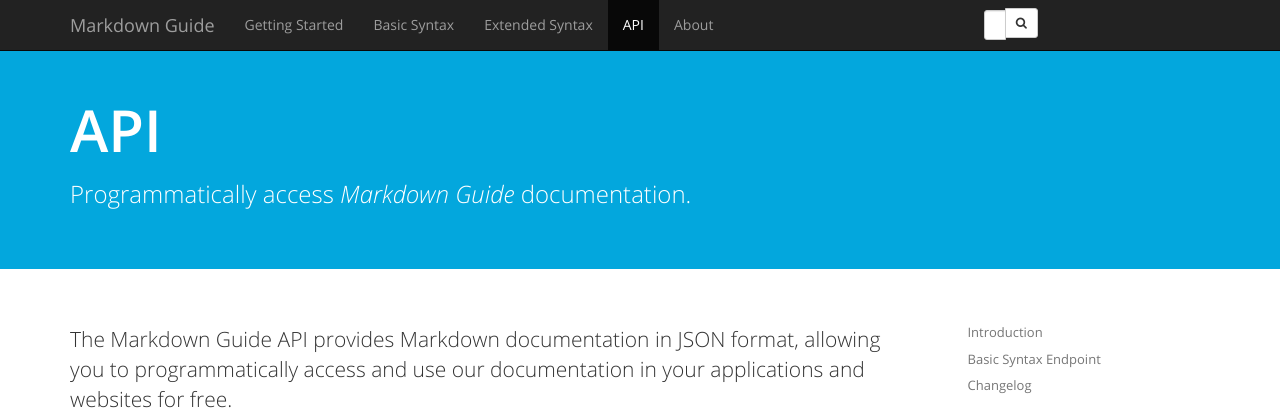
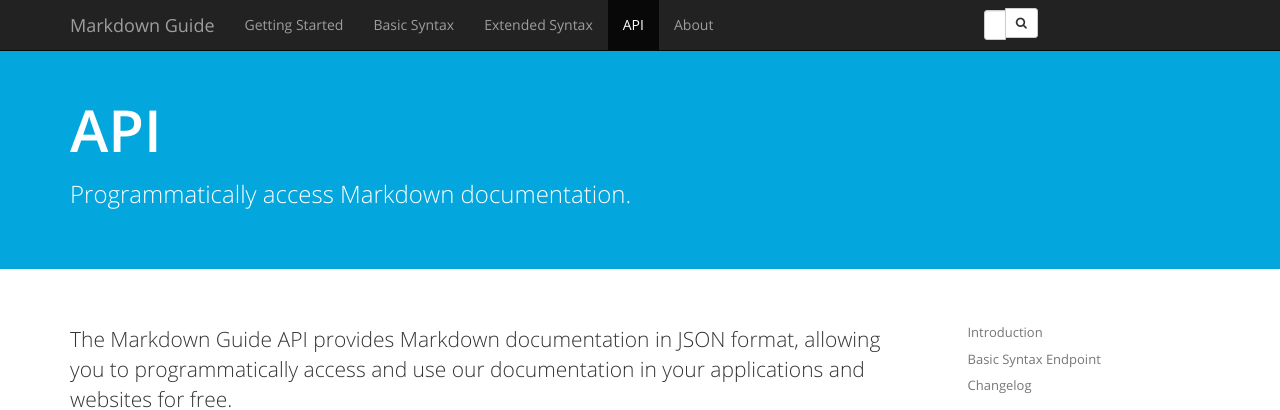
Before and after one commit to mattcone/markdown-guide, a Jekyll site: the page built from api/v1/index.md, in a window 1280 px wide and 900 px high. Shown: the top 410 px of the window. Built offline with Jekyll 4.4.1, drawn with Linux system fonts in a browser that asks for light colours; emoji names are drawn with the system emoji font; comment, search, counter and statistics services are not loaded; some of the changed lines change nothing that is shown.

Commit message:
Update meta titles and descriptions

```diff
--- a/_includes/head.html
+++ b/_includes/head.html
@@ -6,9 +6,9 @@
   <meta http-equiv="X-UA-Compatible" content="IE=edge">
   <meta name="viewport" content="width=device-width, initial-scale=1">
 
-  <title>Markdown Guide{% if page.title != 'Home' %} | {{ page.title }}{% endif %}</title>
+  <title>{% if page.title != 'Home' %}{{ page.title }} | {% endif %}Markdown Guide</title>
 
-  <meta name="description" content="A free and open-source reference guide that explains how to use Markdown.">
+  <meta name="description" content="{% if page.description %}{{ page.description }}{% else %} A free and open-source reference guide that explains how to use Markdown.{% endif %}">
   <meta content="Matt Cone and contributors" name=author>
   <meta name="keywords" content="Markdown, Markdown language, Markdown syntax, Markdown guide, Markdown cheatsheet, Markdown help, Markdown tutorial">
 
--- a/api/v1/index.md
+++ b/api/v1/index.md
@@ -1,7 +1,7 @@
 ---
 layout: default
 title: API
-description: Programmatically access <i>Markdown Guide</i> documentation.
+description: Programmatically access Markdown documentation.
 last_modified_at: 2017-10-24
 ---
 
```
